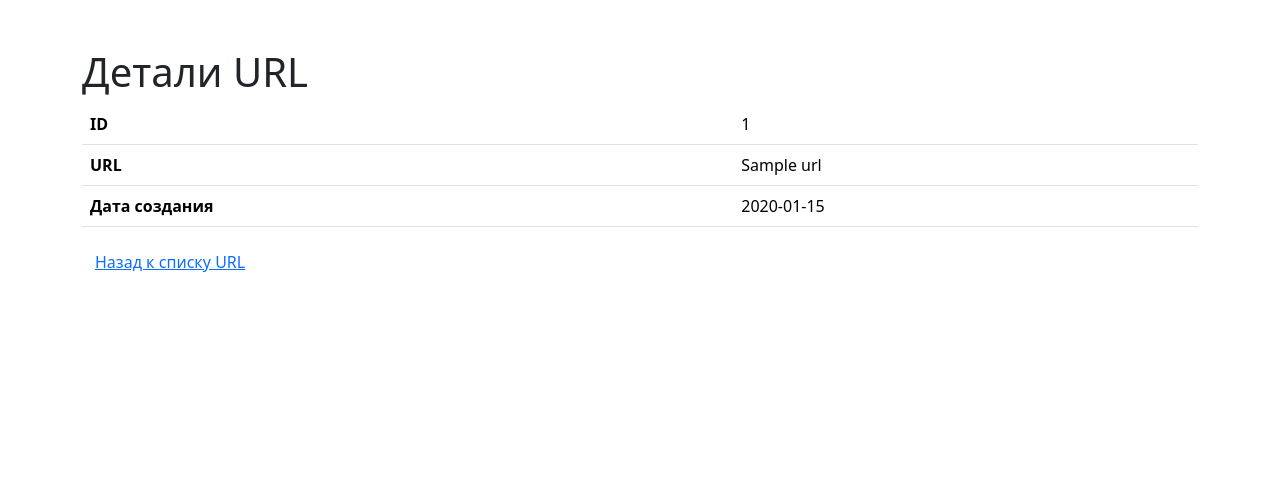
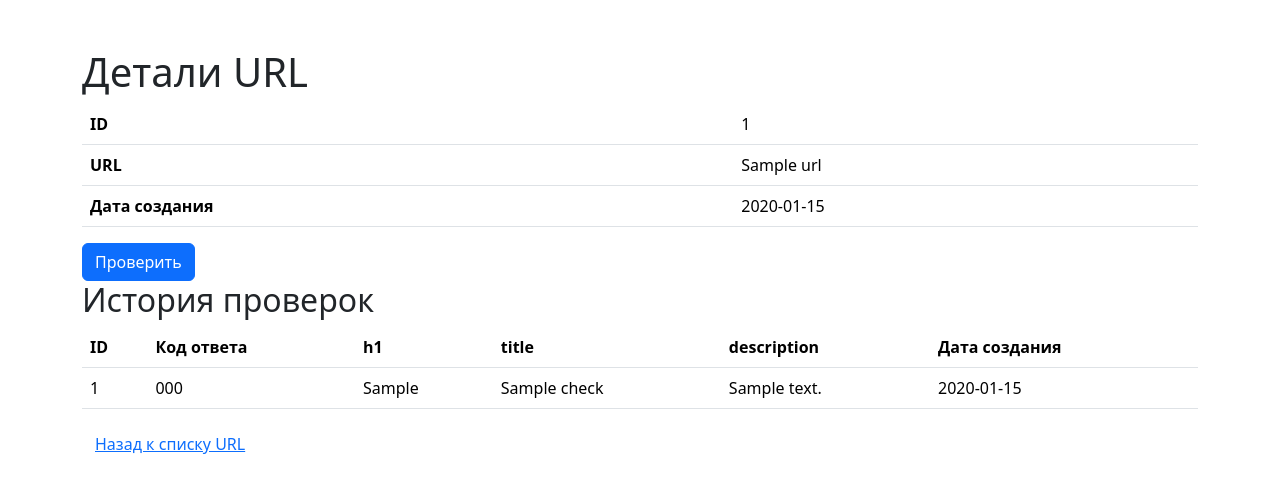
Before and after one commit to godofwar007/python-project-83, a Flask app: template page_analyzer/templates/url.html in a window 1280 px wide. Shown: the part 56-549 px from the top of the page. Run offline with Flask 3, Linux system fonts and the light colour scheme; the template is opened without the code that fills it: most values are stand-ins (such as "Sample title", 1, 10 or a date in 2020); some libraries are stand-ins or nearby versions.

Commit message:
4th step

```diff
--- a/page_analyzer/app.py
+++ b/page_analyzer/app.py
@@ -13,19 +13,6 @@ app.secret_key = app.config.get("SECRET_KEY")
 def get_db_connection():
     return psycopg2.connect(app.config.get("DATABASE_URL"),
                             cursor_factory=RealDictCursor)
-
-
-def query_db(query, params=(), commit=False, one=False):
-    conn = get_db_connection()
-    with conn.cursor() as cur:
-        cur.execute(query, params)
-        if commit:
-            conn.commit()
-            result = None
-        else:
-            result = cur.fetchone() if one else cur.fetchall()
-    conn.close()
-    return result
 
 
 @app.route('/', methods=['GET', 'POST'])
@@ -76,12 +63,39 @@ def url_show(id):
     curs = conn.cursor()
     curs.execute("SELECT * FROM urls WHERE id = %s", (id,))
     url = curs.fetchone()
+    if url is None:
+        flash("URL не найден", "error")
+        curs.close()
+        conn.close()
+        return redirect(url_for('urls'))
+
+    curs.execute(
+        "SELECT id, created_at FROM url_checks WHERE url_id = %s "
+        "ORDER BY created_at DESC", (id,))
+    checks = curs.fetchall()
     curs.close()
     conn.close()
+    return render_template('url.html', url=url, checks=checks)
+
+
+@app.route('/urls/<int:id>/checks', methods=['POST'])
+def url_checks(id):
+    conn = get_db_connection()
+    curs = conn.cursor()
+    curs.execute("SELECT * FROM urls WHERE id = %s", (id,))
+    url = curs.fetchone()
     if url is None:
         flash("URL не найден", "error")
+        curs.close()
+        conn.close()
         return redirect(url_for('urls'))
-    return render_template('url.html', url=url)
+
+    curs.execute("INSERT INTO url_checks (url_id) VALUES (%s)", (id,))
+    conn.commit()
+    curs.close()
+    conn.close()
+    flash("Проверка успешно создана", "success")
+    return redirect(url_for('url_show', id=id))
 
 
 if __name__ == "__main__":
--- a/page_analyzer/templates/url.html
+++ b/page_analyzer/templates/url.html
@@ -18,7 +18,37 @@
         <td>{{ url.created_at.strftime('%Y-%m-%d') if url.created_at else '' }}</td>
     </tr>
 </table>
-<a href="{{ url_for('urls') }}" class="btn btn-link">
-    Назад к списку URL
-</a>
+
+<!-- Форма для создания проверки -->
+<form action="{{ url_for('url_checks', id=url.id) }}" method="post">
+    <button type="submit" class="btn btn-primary" data-test="check-btn">Проверить</button>
+</form>
+
+<h2>История проверок</h2>
+<table class="table" data-test="checks">
+    <thead>
+        <tr>
+            <th>ID</th>
+            <th>Код ответа</th>
+            <th>h1</th>
+            <th>title</th>
+            <th>description</th>
+            <th>Дата создания</th>
+        </tr>
+    </thead>
+    <tbody>
+        {% for check in checks %}
+        <tr>
+            <td>{{ check.id }}</td>
+            <td>{{ check.status_code }}</td>
+            <td>{{ check.h1 }}</td>
+            <td>{{ check.title }}</td>
+            <td>{{ check.description }}</td>
+            <td>{{ check.created_at.strftime('%Y-%m-%d') if check.created_at else '' }}</td>
+        </tr>
+        {% endfor %}
+    </tbody>
+</table>
+
+<a href="{{ url_for('urls') }}" class="btn btn-link">Назад к списку URL</a>
 {% endblock %}
```
Also changed, not shown: database.sql (+11 -1 lines), page_analyzer/templates/urls.html (+9 -3 lines).
